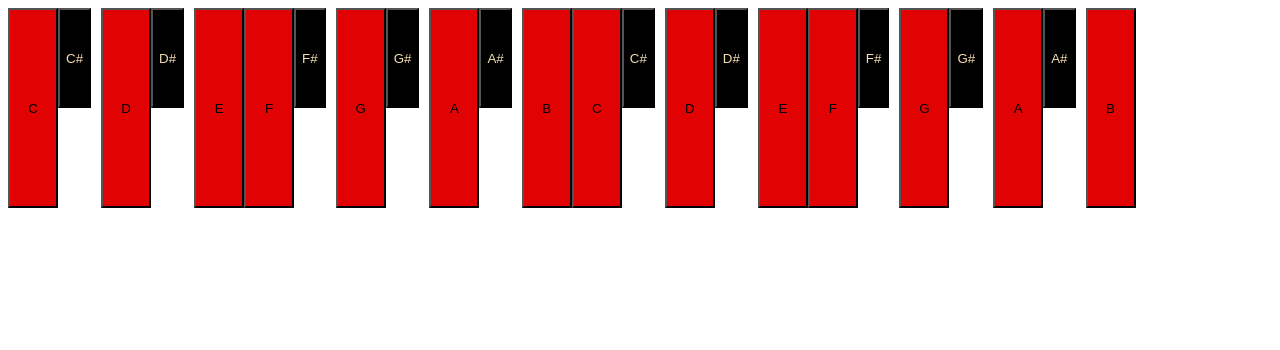
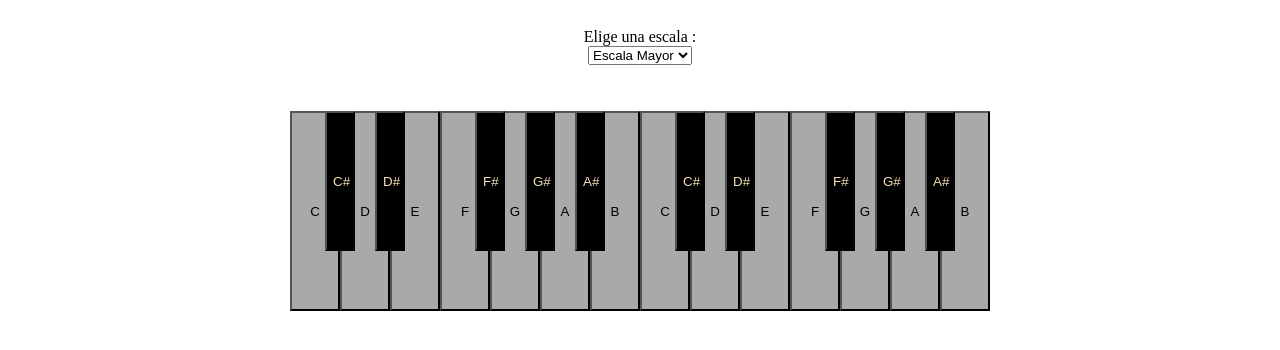
Before and after one commit to lysgut/CDEFGABC, a plain HTML site: page index.html in a window 1280 px wide. Drawn offline with Linux system fonts and the light colour scheme.

Commit message:
jj
Co-authored-by: tiagooo0 <tiagooo0@users.noreply.github.com>

```diff
--- a/index.html
+++ b/index.html
@@ -7,6 +7,12 @@
     <link rel="stylesheet" href="style/style.css">
 </head>
 <body>
+    <label for="escalas">Elige una escala :</label>
+    <select name="escalas" id="escalas">
+      <option value="escalaMayor">Escala Mayor</option>
+      <option value="escalaMenor">Escala Menor</option>
+    </select>
+    <br><br>
 
 <div class="containerN">
     <button class="blancas">C</button>
--- a/style/style.css
+++ b/style/style.css
@@ -1,23 +1,73 @@
 body {
   display: flex;
+  flex-direction: column;
+  align-items: center;
+  padding: 20px;
 }
 
 .containerN {
   display: flex;
-  flex-wrap: wrap; /* Permitir que los elementos se coloquen en varias filas */
+  flex-wrap: wrap;
+  margin-top: 10px;
+  position: relative; /* Agregar posición relativa para que las teclas negras se posicionen respecto a este contenedor */
 }
 
 .blancas {
   height: 200px;
   width: 50px;
-  background: rgb(225, 3, 3);
+  background: rgb(169, 169, 169);
+  position: relative;
+  vertical-align: 500px;
 }
+
 
 .negras {
   z-index: 1;
-  height: 100px;
+  height: 140px;
   background: black;
   color: wheat;
-  margin-right: 10px; /* Ajustar el margen derecho para separar las cajas negras */
-  margin-bottom: 10px; /* Ajustar el margen inferior para separar las cajas negras */
+  position: absolute; /* Cambiar a posición absoluta para superponer las teclas negras sobre las blancas */
+  width: 30px; /* Ajustar el ancho para que las teclas negras sean más estrechas que las blancas */
+  top: 0; /* Ajustar la posición vertical de las teclas negras para que se superpongan a las blancas */
 }
+
+/* Ajustar la posición de las teclas negras para que estén donde desees */
+.negras:nth-child(2) {
+  left: 35px;
+}
+
+.negras:nth-child(4) {
+  left: 85px;
+}
+
+.negras:nth-child(7) {
+  left: 185px;
+}
+
+.negras:nth-child(9) {
+  left: 235px;
+}
+
+.negras:nth-child(11) {
+  left: 285px;
+}
+
+.negras:nth-child(14) {
+  left: 385px;
+}
+
+.negras:nth-child(16) {
+  left: 435px;
+}
+
+.negras:nth-child(19) {
+  left: 535px;
+}
+
+.negras:nth-child(21) {
+  left: 585px;
+}
+
+.negras:nth-child(23) {
+  left: 635px;
+}
```
